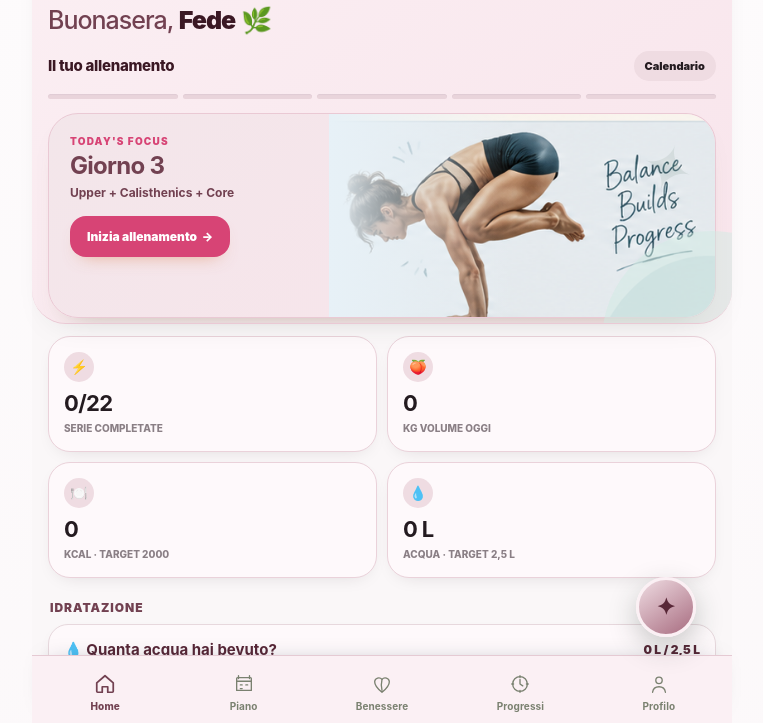
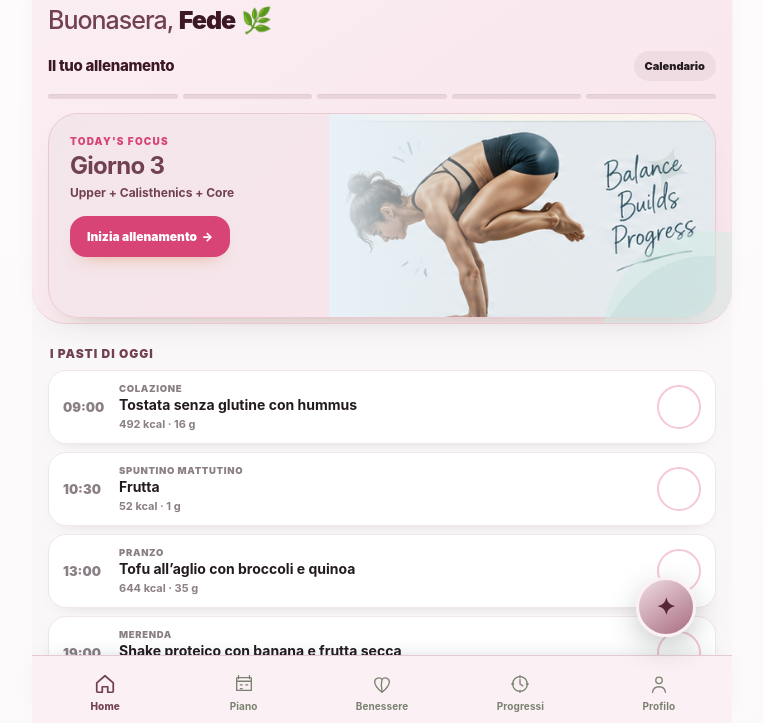
Before and after one commit to bandierafederica9-dotcom/fefe-training-app, a plain HTML site: page index.html in a window 1280 px wide. Shown: the part 75-798 px from the top of the page, without its empty margins (258-1021 px from the left). Drawn offline with Linux system fonts and the light colour scheme.

Commit message:
In home i pasti della giornata, al posto dei quattro riquadri
I riquadri dicevano serie, volume, kcal e acqua. Tre di quei numeri erano gia'
altrove nella stessa schermata - le serie nella card dell'allenamento, l'acqua
nella sezione subito sotto - e nessuno rispondeva alla domanda che si fa
aprendo l'app a ora di pranzo: cosa mangio adesso.

Ora c'e' la giornata in fila: orario, pasto, cosa mangiare e quanto vale. Il
pasto piu' vicino all'ora corrente e' evidenziato e segnato "ora", quelli fatti
si barrano. La spunta e' la stessa della scheda Nutrizione, non una copia: un
pasto segnato in home risulta segnato anche nel piano, e viceversa. Un test lo
verifica da entrambe le parti.

In fondo, il totale della giornata contro il target della PT, e un pulsante per
aprire il piano intero.

Una cosa che la sua schermata mostrava e che vale la pena dire: il riquadro
diceva "TARGET 1650". E' il valore che si e' riportata dietro con il backup, e
ora si corregge da sola in Progressi -> Obiettivi, nei campi che ho aggiunto
ieri. Il totale in fondo ai pasti, invece, usa il target della PT e non quel
valore: non volevo che un numero vecchio salvato nel telefono facesse sembrare
giusto un piano che non lo e'.

Il volume giornaliero sparisce dalla home: resta in Progressi, dove sta il
resto dell'andamento.

805 test verdi. Anteprima a 390 px.

Co-Authored-By: Claude Opus 5 <noreply@anthropic.com>
Claude-Session: https://claude.ai/code/session_01Vu6WofPpB9s8AqdE1QpToW

```diff
--- a/assets/css/app.css
+++ b/assets/css/app.css
@@ -709,3 +709,21 @@ body{background:linear-gradient(180deg,#fdfbfc 0%,#faf5f7 100%)}
 .setup-nav .btn[disabled]{opacity:.45}
 .setup-call{border:1px solid var(--rose-b);background:var(--rose-l)}
 .setup-call b{font-size:15px}
+
+/* ================= I PASTI DI OGGI, IN HOME ================= */
+.home-meals{display:flex;flex-direction:column;gap:8px;margin-bottom:10px}
+.hm{display:grid;grid-template-columns:auto 1fr auto;gap:12px;align-items:center;
+  background:var(--card);border:1px solid var(--line);border-radius:18px;padding:12px 14px;
+  box-shadow:0 6px 18px -16px rgba(36,27,32,.5)}
+.hm-time{font-size:13px;font-weight:900;color:var(--dim);min-width:44px}
+.hm-body{min-width:0}
+.hm-slot{font-size:9.5px;font-weight:900;letter-spacing:.07em;text-transform:uppercase;color:var(--dim)}
+.hm-body b{display:block;margin-top:2px;font-size:14px;line-height:1.3}
+.hm-body span{display:block;margin-top:3px;font-size:11px;font-weight:700;color:var(--dim)}
+.hm .diet-check{flex:0 0 auto;width:44px;height:44px;min-width:44px;min-height:44px;border-radius:50%;
+  border:2px solid var(--rose-b);background:var(--card);color:var(--rose);font-size:17px;font-weight:900}
+.hm .diet-check.on{background:var(--rose);border-color:var(--rose);color:#fff}
+.hm.next{border-color:var(--rose);box-shadow:0 8px 22px -16px rgba(201,85,127,.75)}
+.hm.next .hm-time,.hm.next .hm-slot{color:var(--rose-d)}
+.hm.done{opacity:.6}
+.hm.done .hm-body b{text-decoration:line-through}
--- a/index.html
+++ b/index.html
@@ -2121,7 +2121,9 @@ function topHTML(){
 function homeHTML(){
   const p=dayPlan(data.day), dc=doneCount(data,data.day), t=tot(data), vv=vol(data), prof=profile||DEFAULT_PROFILE;
   const skills=[['Pull-up','🤸',3],['L-Sit','◫',3],['Frog Stand','◌',3]]; let h='<div class="wrap">';
-  h+='<div class="metric-grid"><div class="metric-card"><div class="mi">⚡</div><b>'+dc.done+'/'+dc.tot+'</b><span>SERIE COMPLETATE</span></div><div class="metric-card"><div class="mi">🍑</div><b>'+Math.round(vv.v||0)+'</b><span>KG VOLUME OGGI</span></div><div class="metric-card"><div class="mi">🍽️</div><b>'+t.kc+'</b><span>KCAL · TARGET '+goals.kcal+'</span></div><div class="metric-card"><div class="mi">💧</div><b>'+((data.water||0)*.25).toFixed(2).replace('.00','')+' L</b><span>ACQUA · TARGET 2,5 L</span></div></div>';
+  // I pasti della giornata al posto dei quattro riquadri: le serie stanno gia'
+  // nella card dell'allenamento e l'acqua ha la sua sezione qui sotto.
+  h+=homeMealsHTML();
   const waterGlasses=Math.max(0,Math.min(10,Number(data.water)||0));
   h+='<div class="sect">Idratazione</div><div class="water-card"><div class="water-head"><b>💧 Quanta acqua hai bevuto?</b><span class="water-total">'+(waterGlasses*.25).toFixed(2).replace('.00','')+' L / 2,5 L</span></div><div class="glasses">'+Array.from({length:10},function(_,i){return '<button type="button" class="gl '+(i<waterGlasses?'full':'')+'" data-w="'+(i+1)+'" aria-label="'+((i+1)*250)+' ml">💧</button>';}).join('')+'</div><div class="water-controls"><button type="button" class="water-btn" data-water-step="-1" aria-label="Riduci acqua">−</button><button type="button" class="water-btn" data-water-step="1" aria-label="Aggiungi acqua">+</button><span class="water-note">1 bicchiere = 250 ml · tocca un bicchiere o usa + / −</span></div></div>';
   h+='<div class="sect">Calisthenics skills</div><div class="card home-section-card"><div class="home-section-head"><b>Skill progression</b><span>Qualità prima del volume</span></div>'+skills.map(function(x){return '<div class="skill-row"><div class="skill-name">'+x[1]+' '+x[0]+'</div><div class="skill-dots">'+[1,2,3,4,5].map(function(n){return '<i class="'+(n<=x[2]?'on':'')+'"></i>';}).join('')+'</div><div class="skill-next">Lv '+x[2]+'/5</div></div>';}).join('')+'</div>';
@@ -3114,6 +3116,37 @@ function buildHTML(){
   return h;
 }
 
+/* I pasti di oggi in home: orario, cosa mangiare, e la spunta.
+   Stessi dati e stessa spunta della scheda Nutrizione: un pasto segnato qui
+   risulta segnato anche la'. */
+function homeMealsHTML(){
+  const d=dietDayForDate(cur), now=new Date();
+  const oggi=k(cur)===k(now);
+  const minutiOra=now.getHours()*60+now.getMinutes();
+  const minuti=function(t){const p=String(t||'').split(':');return (+p[0]||0)*60+(+p[1]||0);};
+  let prossimo=-1;
+  if(oggi)d.meals.forEach(function(m,i){
+    if(prossimo<0&&!isDietDone(cur,m.slot)&&minuti(m.time)+90>=minutiOra)prossimo=i;});
+  const n=dietDayNutrition(d);
+  let h='<div class="sect">I pasti di oggi</div>';
+  h+='<div class="home-meals">';
+  d.meals.forEach(function(m,i){
+    const on=isDietDone(cur,m.slot), nx=i===prossimo;
+    const v=dietMealNutrition(m);
+    h+='<div class="hm'+(on?' done':'')+(nx?' next':'')+'">'
+      +'<div class="hm-time">'+esc(m.time)+'</div>'
+      +'<div class="hm-body"><div class="hm-slot">'+esc(dietMealLabel(m))+(nx?' \u00b7 ora':'')+'</div>'
+      +'<b>'+esc(m.title)+'</b>'
+      +'<span>'+v.kcal+' kcal \u00b7 '+v.prot+' g</span></div>'
+      +'<button class="diet-check'+(on?' on':'')+'" data-diet-done="'+esc(m.slot)+'">'+(on?'\u2713':'')+'</button></div>';
+  });
+  h+='</div>';
+  h+='<button class="btn ghost" data-go="nutri" style="margin-top:4px">Apri il piano del giorno \u2192</button>';
+  h+='<div class="note" style="margin-top:8px">'+n.kcal+' kcal e '+n.prot+' g di proteine in tutta la giornata, '
+    +'contro '+DIET_TARGET.kcal+' kcal e '+DIET_TARGET.prot+' g della PT.</div>';
+  return h;
+}
+
 function nutriHTML(){
   const d=dietDayForDate(cur), sum=nutritionDoneCount(), pct=Math.round(sum.done/sum.total*100);
   const section=window.__dietSection||'today';
```
Also changed, not shown: tests/nutrition.test.js (+23 -0 lines).
